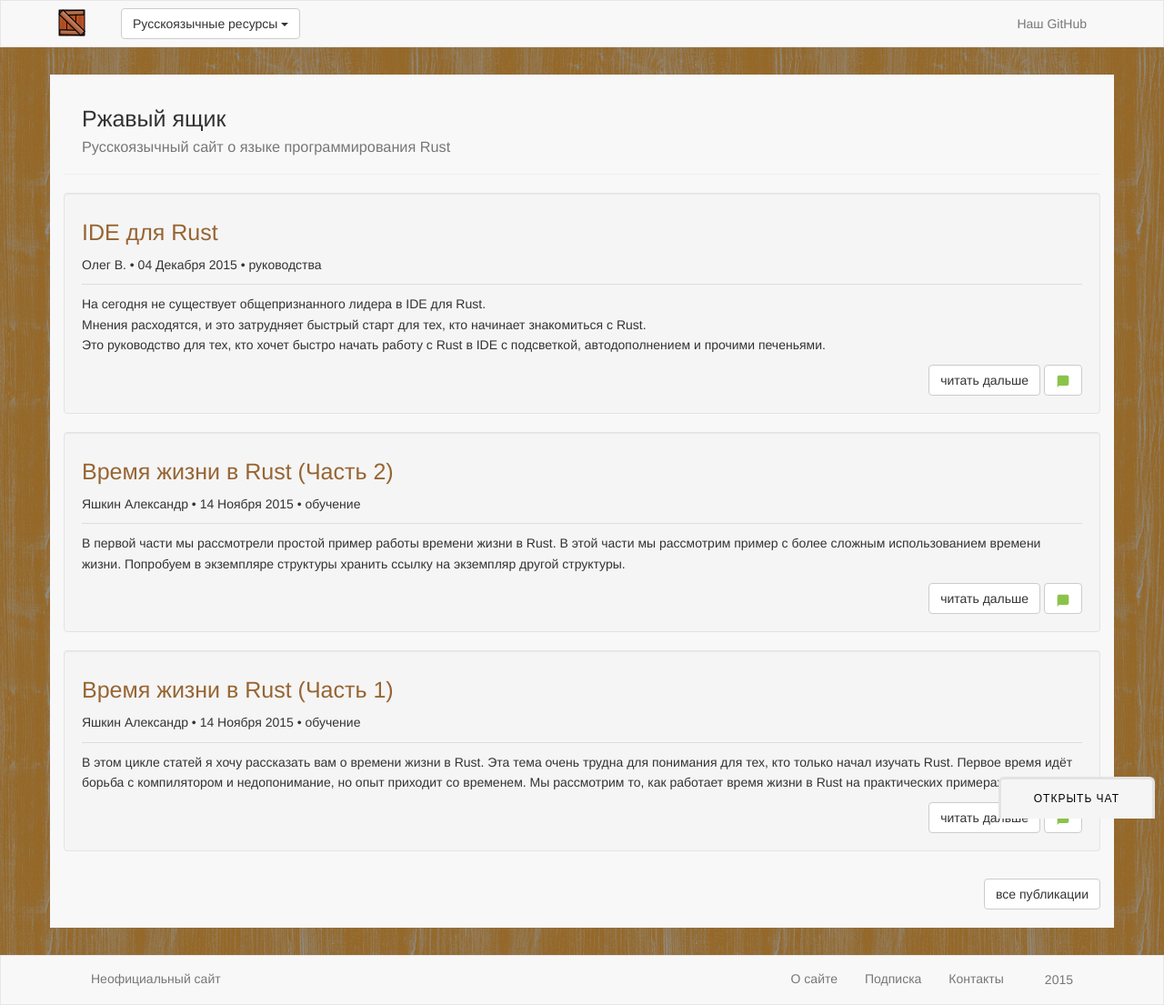
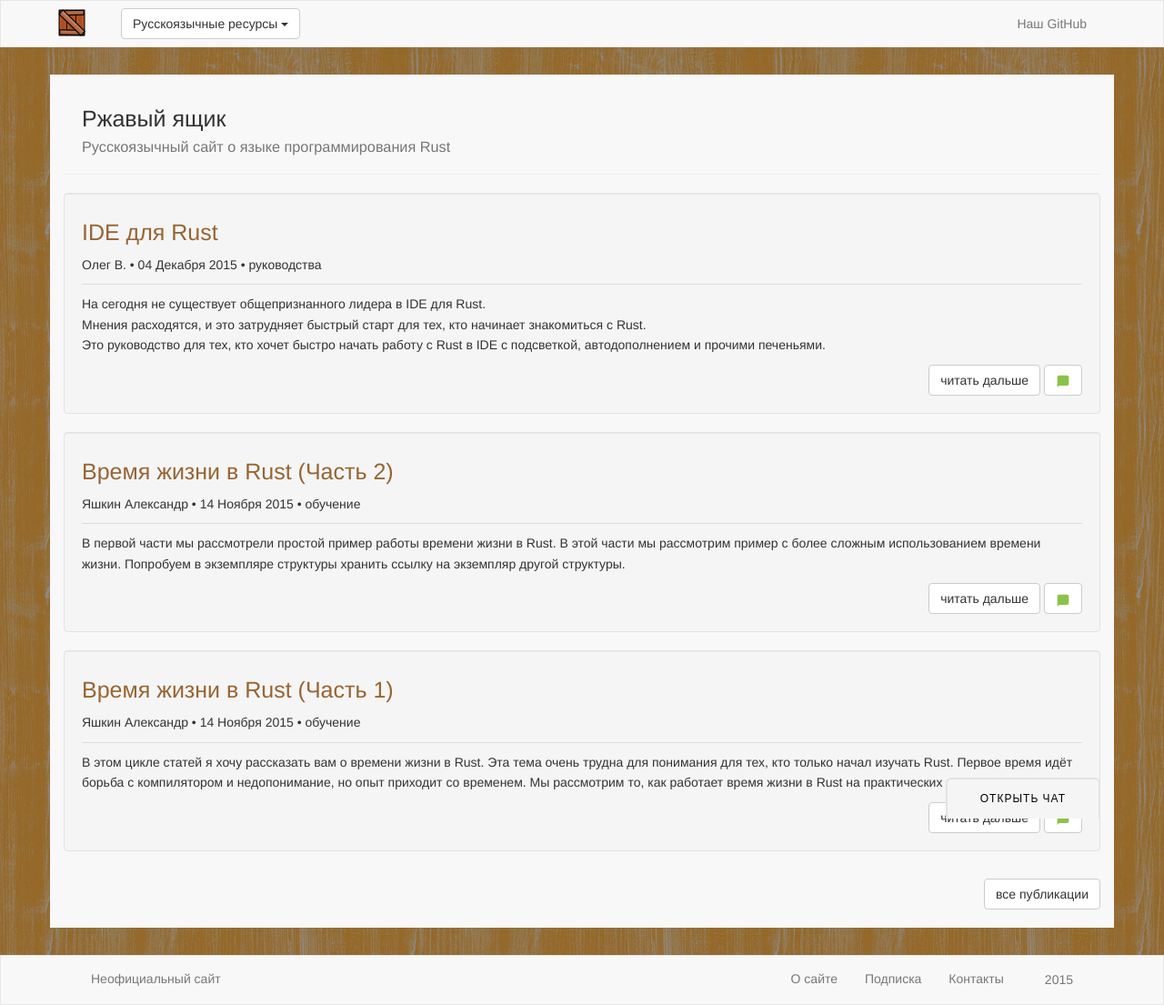
Before and after one commit to rust-lang-ru/rustycrate.ru, a Jekyll site: the page built from index.html, in a window 1280 px wide. Shown: the whole page at 91% size. Built offline with Jekyll 4.4.1, drawn with Linux system fonts in a browser that asks for light colours; nearby versions of some CDN libraries; Markdown is read by kramdown in place of the engine named in the settings; comment, search, counter and statistics services are not loaded.

Commit message:
Подправляем стиль для телефона

```diff
--- a/_sass/style.scss
+++ b/_sass/style.scss
@@ -121,7 +121,7 @@
 
 .gitter-button {
     background-color: #f5f5f5;
-    border: 3px solid #e3e3e3;
+    border: 2px solid #e3e3e3;
     border-bottom-color: #FFF;
     border-bottom-style: none;
     border-bottom-width: 0px;
@@ -145,7 +145,7 @@
     padding-right: 36px;
     padding-top: 12px;
     position: fixed;
-    right: 10px;
+    right: 70px;
     text-align: center;
     text-decoration: none;
     text-decoration-color: #FFF;
```
